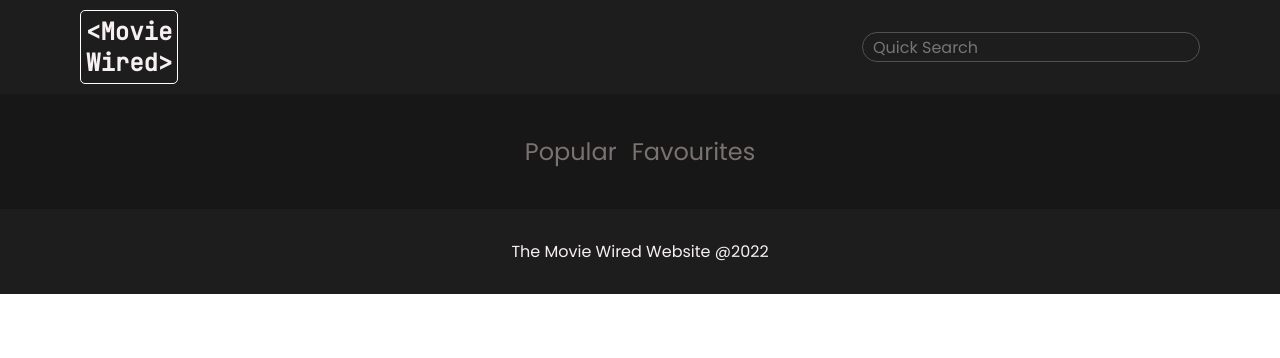
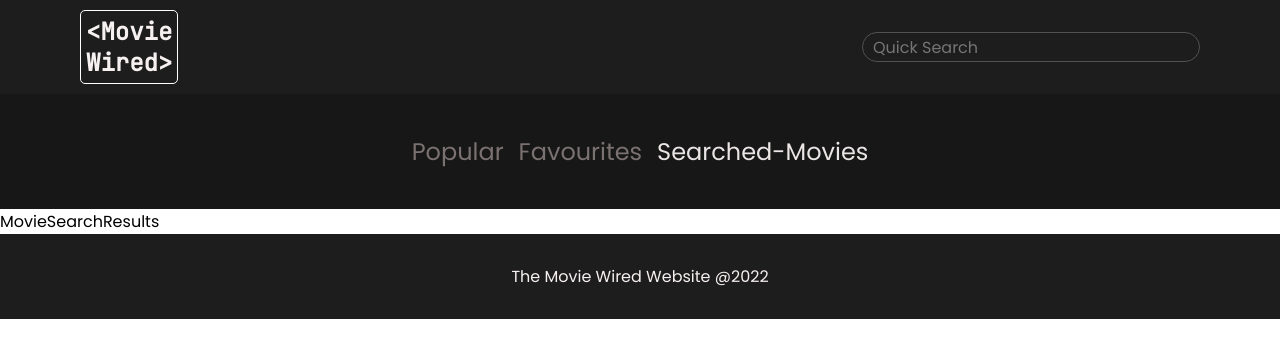
Before and after one commit to adhish29/React-Movie-app_MovieWired, a React (Create React App) app: page /search in a window 1280 px wide. Shown: the top 358 px of the page. Built offline with nearby package versions, Linux system fonts and the light colour scheme.

Commit message:
added MovieSearchResults component

```diff
--- a/src/App.js
+++ b/src/App.js
@@ -8,6 +8,7 @@ import Favourites from "./components/Favourites";
 import Popular from "./components/Popular";
 import SingleMovie from "./components/SingleMovie";
 import MyProvider from "./context/FavouriteContext";
+import MovieSearchResults from "./components/MovieSearchResults";
 
 function App() {
   return (
@@ -20,6 +21,7 @@ function App() {
             <Route path="/" element={<Popular />} />
             <Route path="/popular" element={<Popular />} />
             <Route path="/favourites" element={<Favourites />} />
+            <Route path="/search" element={<MovieSearchResults />} />
             <Route path="/movies/:id" element={<SingleMovie />} />
           </Routes>
         </BrowserRouter>
--- a/src/components/Favourites.js
+++ b/src/components/Favourites.js
@@ -1,7 +1,6 @@
 import React, { useContext } from "react";
 import { MyContext } from "../context/FavouriteContext";
 import FavouriteMovies from "./FavouriteMovies";
-import MovieDetails from "./MovieDetails";
 
 function Favourites() {
   const context = useContext(MyContext);
--- a/src/components/MovieDetails.js
+++ b/src/components/MovieDetails.js
@@ -3,8 +3,10 @@ import { FaStar } from "react-icons/fa";
 import { Link } from "react-router-dom";
 
 function MovieDetails({ movie }) {
-  const { poster_path, title, vote_average } = movie;
-  const poster_url = `https://image.tmdb.org/t/p/w500${poster_path}`;
+  const { poster_path, title, vote_average, backdrop_path } = movie;
+  const poster_url = `https://image.tmdb.org/t/p/w500${
+    poster_path ? poster_path : backdrop_path
+  }`;
   return (
     <div className="movie-card-container">
       <div className="movie-card">
--- /dev/null
+++ b/src/components/MovieSearchResults.js
@@ -0,0 +1,7 @@
+import React from "react";
+
+function MovieSearchResults() {
+  return <div>MovieSearchResults</div>;
+}
+
+export default MovieSearchResults;
--- a/src/components/Segments.js
+++ b/src/components/Segments.js
@@ -31,6 +31,18 @@ function Segments() {
           Favourites
         </button>
       </Link>
+      <Link to={"/search"}>
+        <button
+          className="btn header-md"
+          style={
+            location.pathname === "/search"
+              ? { color: "rgb(235, 229, 229)" }
+              : null
+          }
+        >
+          Searched-Movies
+        </button>
+      </Link>
     </div>
   );
 }
```
